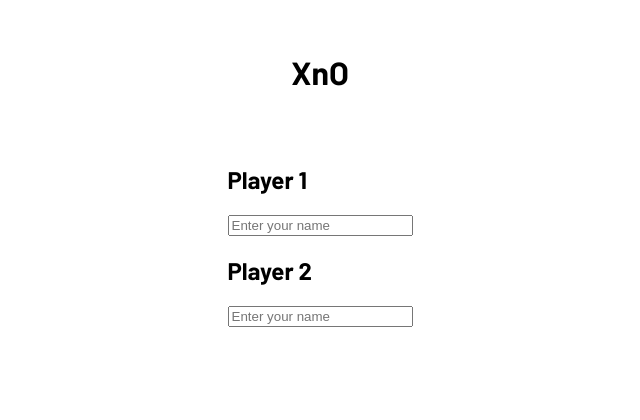
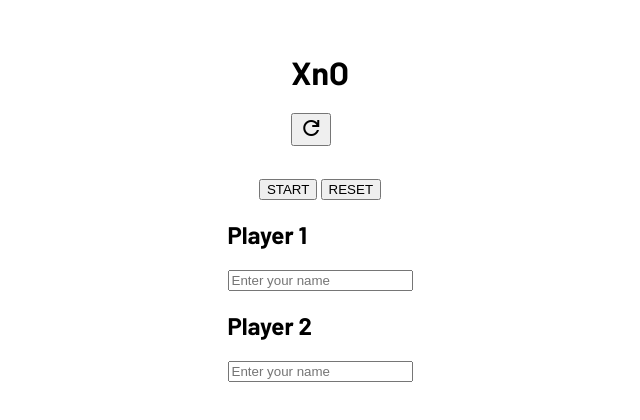
Before and after one commit to jpablico/XnO, a website: page src/index.html in a window 1280 px wide. Shown: the whole page, without its empty margins (320-960 px from the left). Drawn offline with nearby package versions, Linux system fonts and the light colour scheme; files that its build step writes are made by us from their sources.

Commit message:
Added more

```diff
--- a/src/index.html
+++ b/src/index.html
@@ -21,12 +21,23 @@
 					<p id="game-alert-text"></p>
 				</div>
 			</div>
+			<div class="game-reset-button">
+				<button type="button" class="game-reset-button">
+					<span class="material-symbols-outlined">refresh</span>
+				</button>
+			</div>
 		</div>
 	</header>
 
 	<main id="main">
 		<div class="gameboard-container">
 
+		</div>
+		<div class="game-controls-container">
+			<div class="game-controls">
+				<button type="button" class="game-controls-buttons">START</button>
+				<button type="button" class="game-controls-buttons">RESET</button>
+			</div>
 		</div>
 		<div class="player-name-container">
 			<div class="player-name">
--- a/src/sass/style.scss
+++ b/src/sass/style.scss
@@ -10,15 +10,36 @@ body {
 	justify-content: center;
 	.header-container {
 		display: flex;
-		flex-direction: column;
+		flex-direction: row;
 		font-weight: 900;
 		font-size: 1rem;
 		justify-content: center;
-
+		align-items: center;
 		.header-title {
 			font-size: 2rem;
 			font-weight: 900;
 			margin: auto;
+		}
+		.game-alert-container {
+			display: flex;
+			justify-content: center;
+			align-items: center;
+			.game-alert {
+				font-size: 1rem;
+				font-weight: 900;
+				margin: 0 1rem;
+
+				#game-alert-text {
+					display: flex;
+					flex-direction: row;
+					justify-content: center;
+					align-items: center;
+					gap: 0.5rem;
+					font-size: 1rem;
+					font-weight: 900;
+					margin: 0 1rem;
+				}
+			}
 		}
 	}
 }
@@ -29,8 +50,6 @@ body {
 	place-items: center;
 	.gameboard-container {
 		width: 20vw;
-		height: 20vw;
-
 		display: grid;
 		grid-template-columns: repeat(3, 1fr);
 		grid-template-rows: repeat(3, 1fr);
@@ -58,6 +77,32 @@ body {
 		}
 
 	}
+	.game-controls-container {
+		display: flex;
+		justify-content: center;
+		align-items: center;
+		margin-top: 1rem;
+		.game-controls {
+			display: flex;
+			justify-content: center;
+			align-items: center;
+			flex-direction: row;
+				.game-controls-buttons {
+					font-size: 1rem;
+					font-weight: 900;
+					margin: 0 1rem;
+					padding: 0.5rem 1rem;
+					border: solid black;
+					border-radius: 0.5rem;
+					background-color: #ffffff;
+					&:hover {
+						cursor: pointer;
+						background-color: #802525;
+					}
+			}
+		}
+
+	}
 	.player-name-container {
 		display: flex;
 		justify-content: center;
--- a/src/script/script.js
+++ b/src/script/script.js
@@ -42,11 +42,13 @@ const gameSetup = (() => {
 
 	  function handleClick(e) {
 		const squareIndex = parseInt(e.target.dataset.index);
+		const gameAlert = document.querySelector('#game-alert-text');
 		if (gameboard[squareIndex] || gameOver) {
 		  return;
 		}
 		gameboard[squareIndex] = currentPlayer;
 		e.target.innerHTML = currentPlayer === 'X' ? '<i class="material-icons icons">close</i>' : '<i class="material-icons icons">radio_button_unchecked</i>';
+		gameAlert.innerHTML = currentPlayer === 'X' ? '<i class="material-icons icons">radio_button_unchecked</i>Turn' : '<i class="material-icons icons">close</i>Turn';
 		const winner = checkForWinner();
 		if (winner) {
 		  gameOver = true;
```
